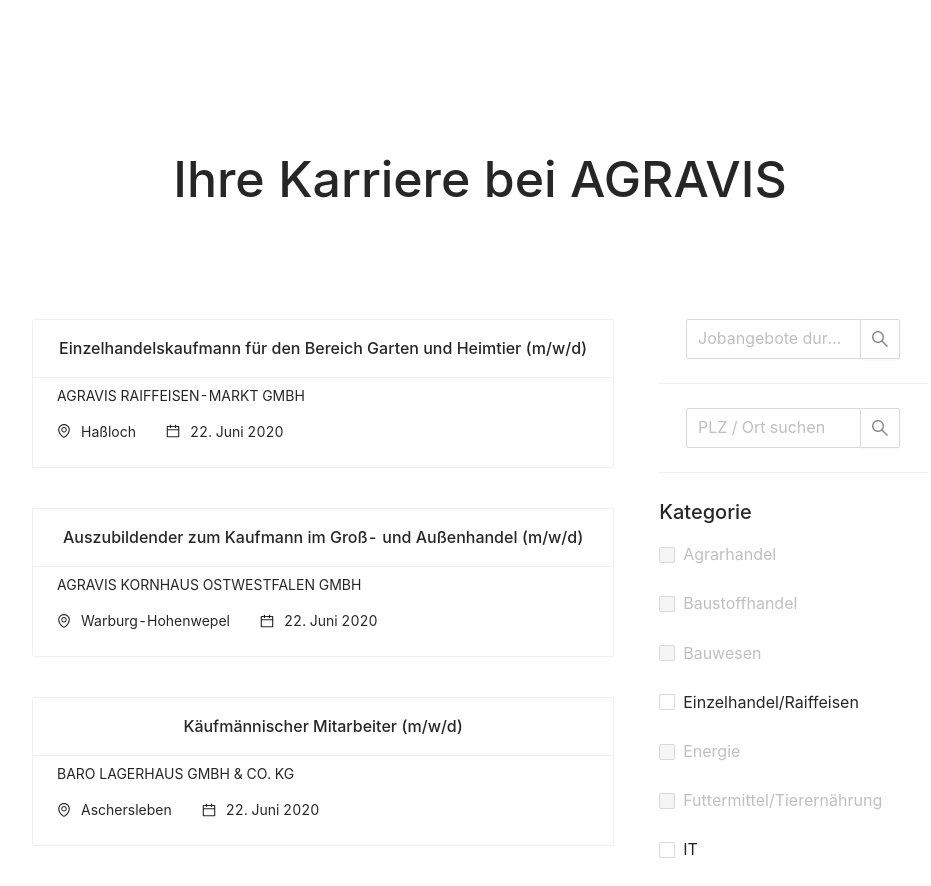
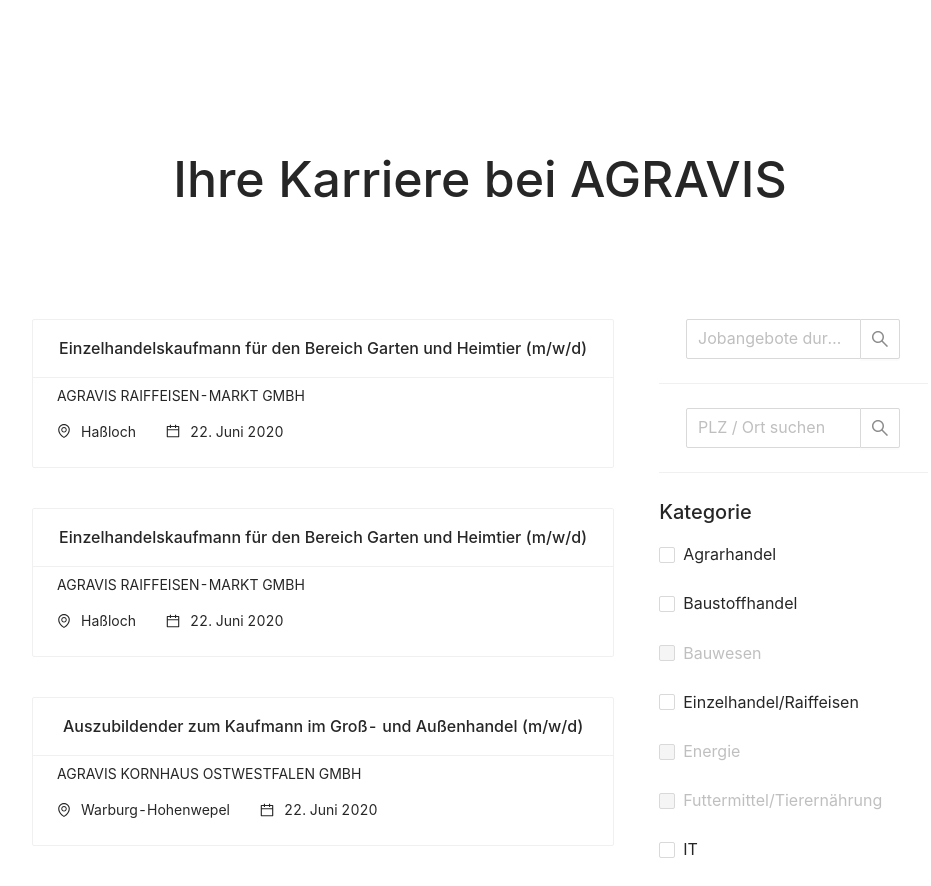
Before and after one commit to niklasbec/probetag, a React (Create React App) app: page /jobs in a window 1280 px wide. Shown: the top 886 px of the page, without its empty margins (160-1091 px from the left). Built offline with nearby package versions, Linux system fonts and the light colour scheme.

Commit message:
bugfix for multiple categories

```diff
--- a/src/components/Jobs.js
+++ b/src/components/Jobs.js
@@ -111,8 +111,14 @@
                if(checkedValues.includes(curr.category)) {
                     jobDataChecked.push(curr)
                }
-               setJobData(jobDataChecked)
-           })
+               if(curr.category.split(" ").length > 1) {
+                   let cats = curr.category.split(" ")
+                   if(checkedValues.includes(cats[0]) || checkedValues.includes(cats[1])) {
+                       jobDataChecked.push(curr)
+                   }
+               }
+            })
+            setJobData(jobDataChecked)
         }
 
     }, [searchValue, plzValue, checkedValues])
--- a/src/dummy-data/data.js
+++ b/src/dummy-data/data.js
@@ -19,15 +19,15 @@
 /*PLZ ALS STRING WEGEN PLZs MIT 0 VORNE*/
 
 const data = [
-    // {
-    //     title: "Einzelhandelskaufmann für den Bereich Garten und Heimtier (m/w/d)",
-    //     company: "AGRAVIS RAIFFEISEN-MARKT GMBH",
-    //     city: "Haßloch",
-    //     date: "22. Juni 2020",
-    //     plz: "67454",
-    //     category: `${categories[0]} ${categories[1]}`,
-    //     desc: "Einzelhandelskaufmann",
-    //   },
+    {
+        title: "Einzelhandelskaufmann für den Bereich Garten und Heimtier (m/w/d)",
+        company: "AGRAVIS RAIFFEISEN-MARKT GMBH",
+        city: "Haßloch",
+        date: "22. Juni 2020",
+        plz: "67454",
+        category: `${categories[0]} ${categories[1]}`,
+        desc: "Einzelhandelskaufmann",
+      },
   {
     title: "Einzelhandelskaufmann für den Bereich Garten und Heimtier (m/w/d)",
     company: "AGRAVIS RAIFFEISEN-MARKT GMBH",
```
